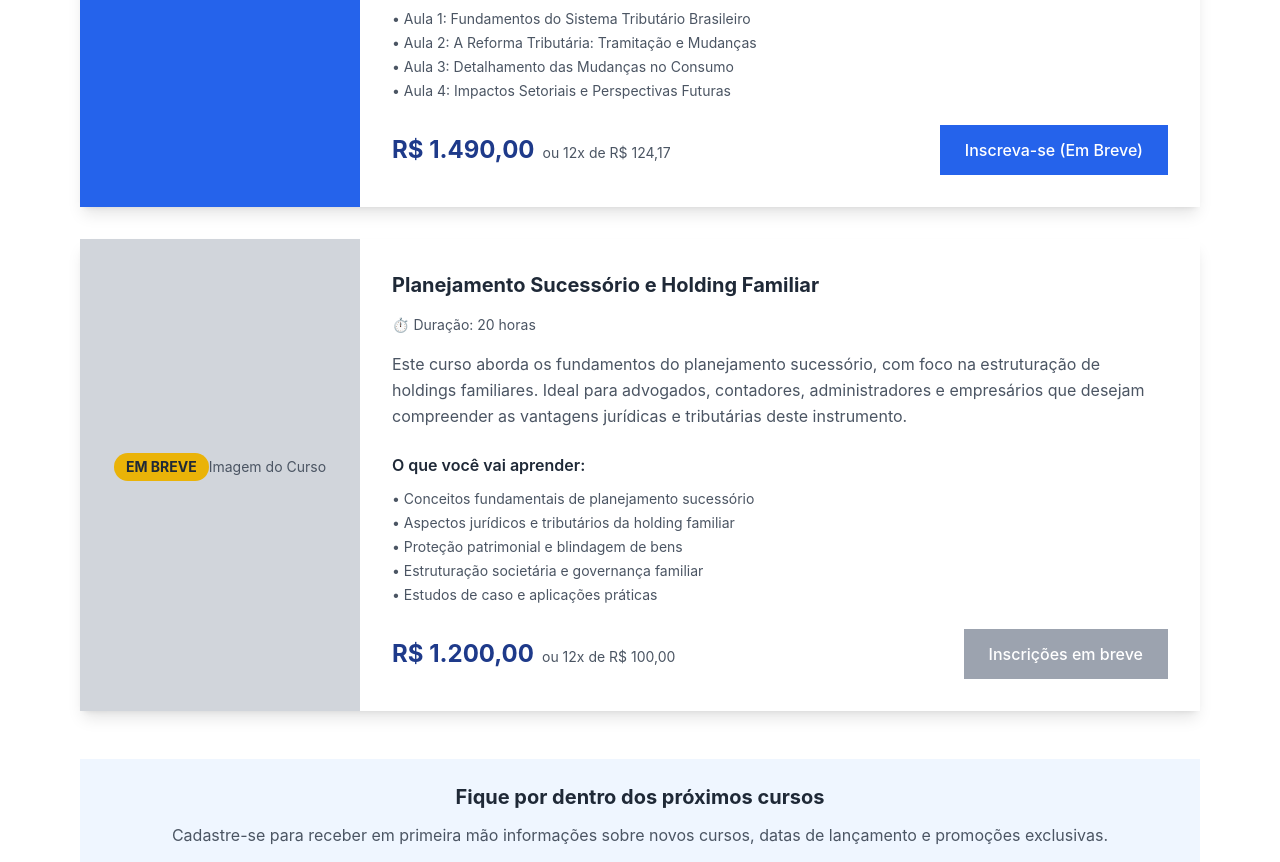
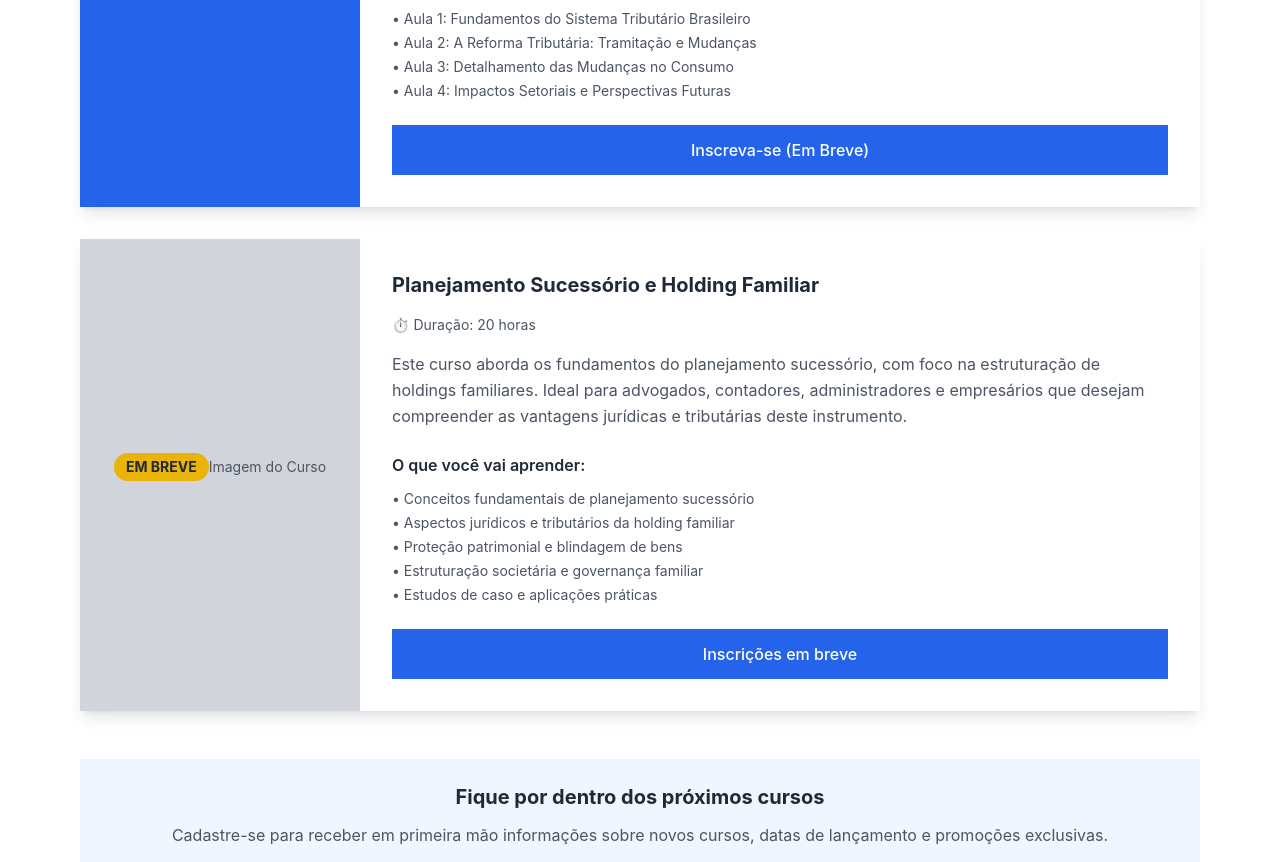
Before and after one commit to CFilhoadv/carneiro-filho-site, a React (Vite) app: page /cursos in a window 1280 px wide. Shown: the part 625-1487 px from the top of the page. Built offline with nearby package versions, Linux system fonts and the light colour scheme.

Commit message:
Ocultando valores dos cursos na pagina Cursos

```diff
--- a/src/pages/CursosPage.tsx
+++ b/src/pages/CursosPage.tsx
@@ -54,6 +54,8 @@ const CursosPage: React.FC = () => {
                     </ul>
                   </div>
 
+                  {/* COMENTADO: Bloco de Preço e Botão de Inscrição */}
+                  {/*
                   <div className="flex items-center justify-between">
                     <div>
                       <span className="text-2xl font-bold text-blue-900">R$ 1.490,00</span>
@@ -63,6 +65,11 @@ const CursosPage: React.FC = () => {
                       Inscreva-se (Em Breve)
                     </button>
                   </div>
+                  */}
+                  {/* NOVO BOTÃO: Sempre visível, mas desabilitado */}
+                  <button disabled className="bg-blue-600 text-white px-6 py-3 rounded-md cursor-not-allowed font-medium w-full">
+                    Inscreva-se (Em Breve)
+                  </button>
                 </div>
               </div>
             </div>
@@ -102,6 +109,8 @@ const CursosPage: React.FC = () => {
                     </ul>
                   </div>
 
+                  {/* COMENTADO: Bloco de Preço e Botão de Inscrição */}
+                  {/*
                   <div className="flex items-center justify-between">
                     <div>
                       <span className="text-2xl font-bold text-blue-900">R$ 1.200,00</span>
@@ -114,6 +123,11 @@ const CursosPage: React.FC = () => {
                       Inscrições em breve
                     </button>
                   </div>
+                  */}
+                  {/* NOVO BOTÃO: Sempre visível, mas desabilitado */}
+                  <button disabled className="bg-blue-600 text-white px-6 py-3 rounded-md cursor-not-allowed font-medium w-full">
+                    Inscrições em breve
+                  </button>
                 </div>
               </div>
             </div>
```
